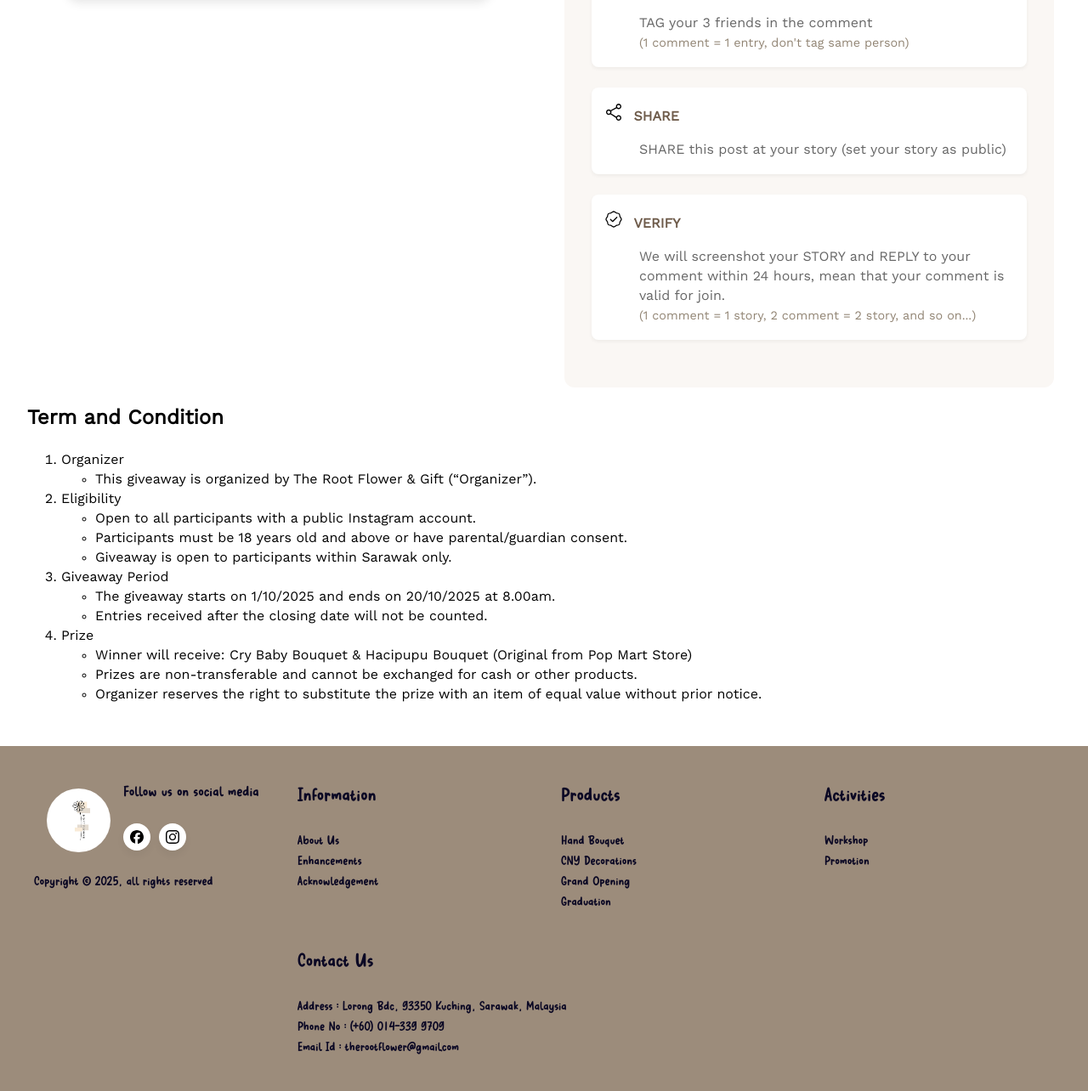
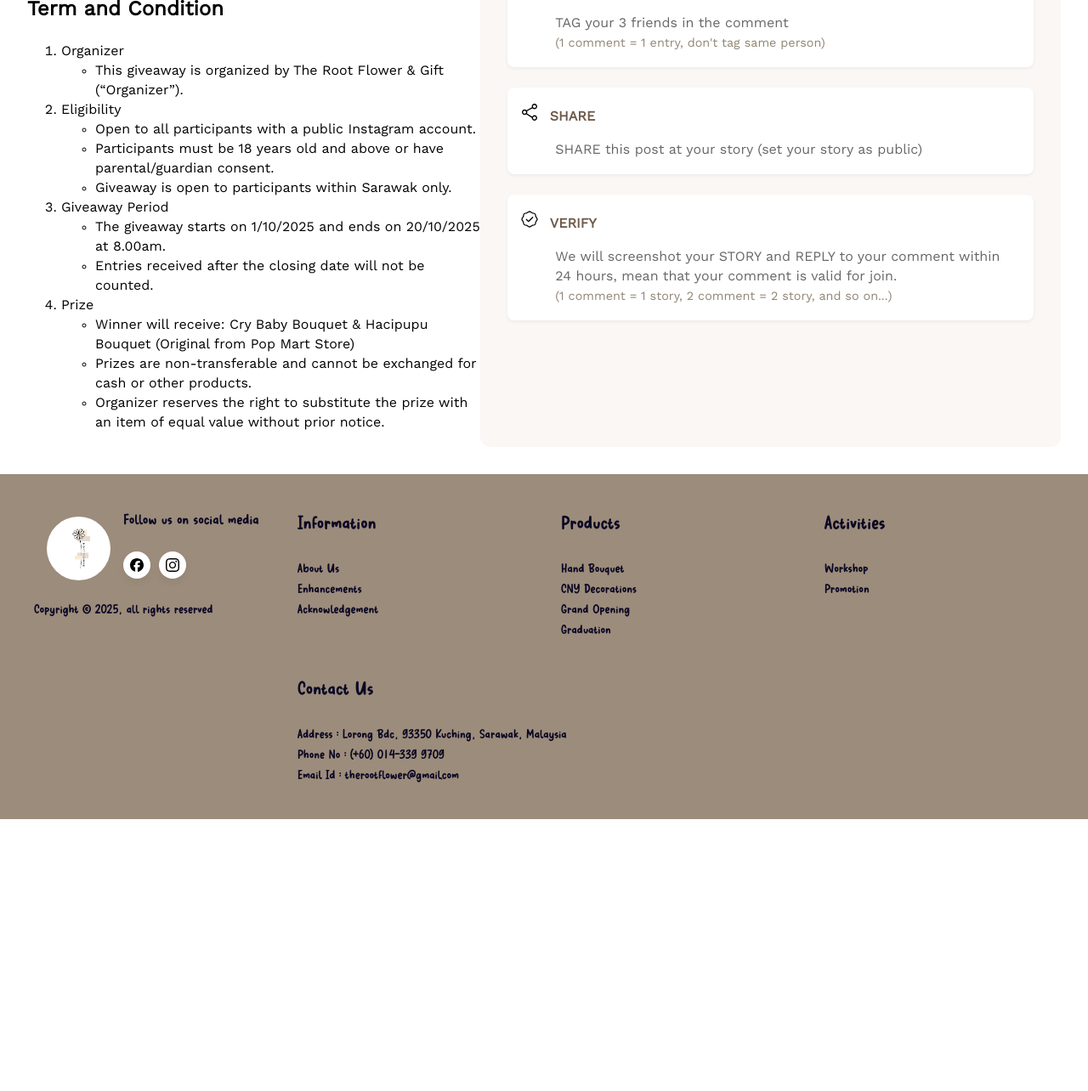
Before and after one commit to danyol123/rootflowers, a PHP site: page /promotion.html in a window 1280 px wide. Shown: the part 2270-3554 px from the top of the page at 85% size. After the commit the page ends 3234 px from the top, so only its background shows below. Run offline with PHP 8.4, Linux system fonts and the light colour scheme.

Commit message:
updated something

```diff
--- a/promotion.html
+++ b/promotion.html
@@ -161,11 +161,29 @@
           <figure>
             <img src="Pictures/Promotion/giveaway.png" alt="Giveaway Image">
           </figure>
+          <div>
+            <h1> Term and Condition</h1>
+        <ol>
+          <li>Organizer<ul><li>This giveaway is organized by The Root Flower & Gift (“Organizer”).</li></ul></li>
+          <li>Eligibility<ul>
+            <li>Open to all participants with a public Instagram account.</li>
+            <li>Participants must be 18 years old and above or have parental/guardian consent.</li>
+            <li>Giveaway is open to participants within Sarawak only.</li></ul></li>
+          <li>Giveaway Period<ul>
+            <li>The giveaway starts on 1/10/2025 and ends on 20/10/2025 at 8.00am.</li>
+            <li>Entries received after the closing date will not be counted.</li></ul></li>
+          <li>Prize<ul>
+            <li>Winner will receive: Cry Baby Bouquet & Hacipupu Bouquet (Original from Pop Mart Store)</li>
+          <li>Prizes are non-transferable and cannot be exchanged for cash or other products.</li>
+          <li>Organizer reserves the right to substitute the prize with an item of equal value without prior notice.</li></ul></li>
+          </ol>
+      </div>
+          </div>
         </div>
+      <div></div>
         <div class="giveaway-details">
           <h2>Cry Baby Bouquet & Hacipupu Bouquet</h2>
           <p class="giveaway-note">(Cry baby & Hacipupu Original from Pop Mart Store)</p>
-
           <div class="how-to-win">
             <h3>📝 How to Win?</h3>
             <ul class="giveaway-steps">
@@ -198,24 +216,6 @@
             </ul>
           </div>
         </div>
-      </div>
-      <div>
-        <h1> Term and Condition</h1>
-
-        <ol>
-          <li>Organizer<ul><li>This giveaway is organized by The Root Flower & Gift (“Organizer”).</li></ul></li>
-          <li>Eligibility<ul>
-            <li>Open to all participants with a public Instagram account.</li>
-            <li>Participants must be 18 years old and above or have parental/guardian consent.</li>
-            <li>Giveaway is open to participants within Sarawak only.</li></ul></li>
-          <li>Giveaway Period<ul>
-            <li>The giveaway starts on 1/10/2025 and ends on 20/10/2025 at 8.00am.</li>
-            <li>Entries received after the closing date will not be counted.</li></ul></li>
-          <li>Prize<ul>
-            <li>Winner will receive: Cry Baby Bouquet & Hacipupu Bouquet (Original from Pop Mart Store)</li>
-          <li>Prizes are non-transferable and cannot be exchanged for cash or other products.</li>
-          <li>Organizer reserves the right to substitute the prize with an item of equal value without prior notice.</li></ul></li>
-          </ol>
       </div>
     </section>
 <!-- Footer -->
--- a/styles.css
+++ b/styles.css
@@ -1885,15 +1885,14 @@ figcaption {
 .giveaway-content {
   padding: 2rem;
   background: #fff;
+  display: flex;
+  justify-content:c ;
 }
 
 .giveaway-container {
   max-width: 1200px;
   margin: 0 auto;
-  display: grid;
-  grid-template-columns: 1fr 1fr;
   gap: 3rem;
-  align-items: start;
 }
 
 .giveaway-image img {
@@ -1912,6 +1911,7 @@ figcaption {
 .giveaway-details h2 {
   color: #6e5b4a;
   margin-bottom: 0.5rem;
+  height: fit-content;
 }
 
 .giveaway-note {
```
